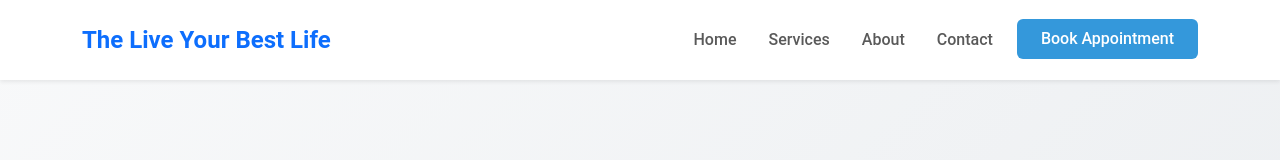
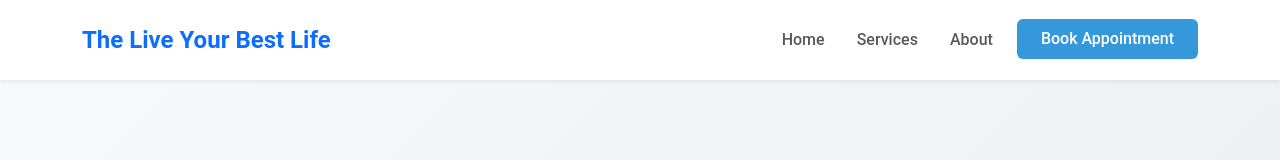
Before and after one commit to gohilrajbha0312/theliveyourbestlife, an Angular app: page / in a window 1280 px wide. Shown: the top 160 px of the page. Built offline with nearby package versions, Linux system fonts and the light colour scheme.

Commit message:
context remove for web app

```diff
--- a/src/app/components/header/header.component.html
+++ b/src/app/components/header/header.component.html
@@ -18,7 +18,7 @@
           <a class="nav-link" href="#about">About</a>
         </li>
         <li class="nav-item">
-          <a class="nav-link" href="#contact">Contact</a>
+          <!-- <a class="nav-link" href="#contact">Contact</a> -->
         </li>
         <li class="nav-item">
           <a class="nav-link btn btn-primary text-white px-4 ms-2" href="#appointment">Book Appointment</a>
```
